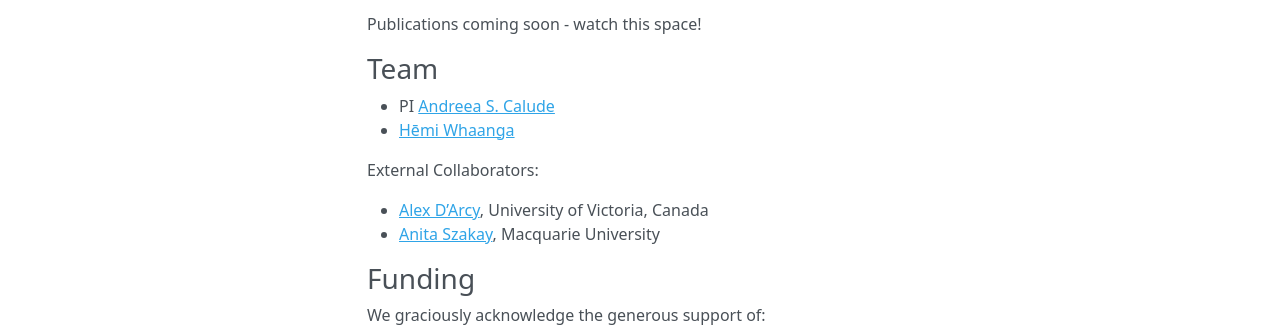
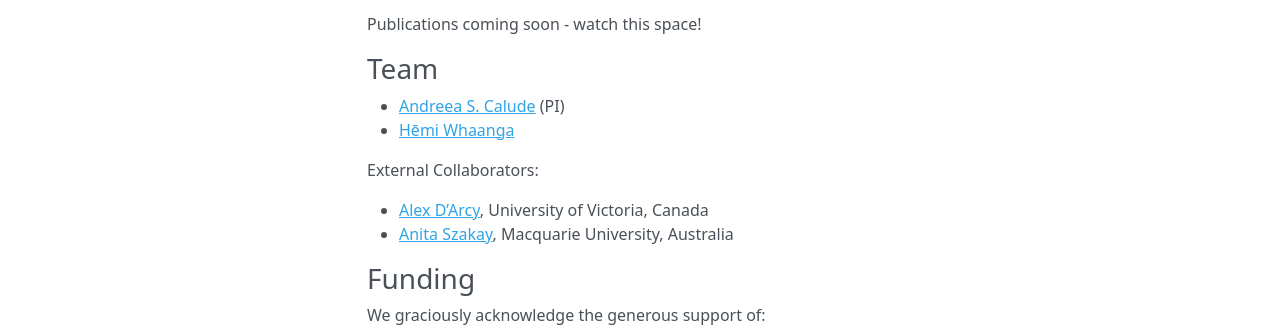
Before and after one commit to Waikato/kiwiwords, an MkDocs documentation site: the page built from docs/maori_english.md, in a window 1280 px wide and 1154 px high. Shown: the part 684-1015 px from the top of the window. Built offline with MkDocs 1.6.1, drawn with Linux system fonts in a browser that asks for light colours; nearby versions of some CDN libraries.

Commit message:
Update maori_english.md

```diff
--- a/docs/maori_english.md
+++ b/docs/maori_english.md
@@ -12,13 +12,13 @@ Publications coming soon - watch this space!
 
 ### Team
 
-- PI [Andreea S. Calude](https://www.calude.net/andreea/)
+- [Andreea S. Calude](https://www.calude.net/andreea/) (PI)
 - [Hēmi Whaanga](https://www.waikato.ac.nz/fmis/about/staff/hemi)
 
 External Collaborators:
 
 - [Alex D’Arcy](https://www.uvic.ca/humanities/linguistics/people/faculty/darcyalexandra.php), University of Victoria, Canada
-- [Anita Szakay](https://researchers.mq.edu.au/en/persons/anita-szakay), Macquarie University
+- [Anita Szakay](https://researchers.mq.edu.au/en/persons/anita-szakay), Macquarie University, Australia
 
 ### Funding
 
```
